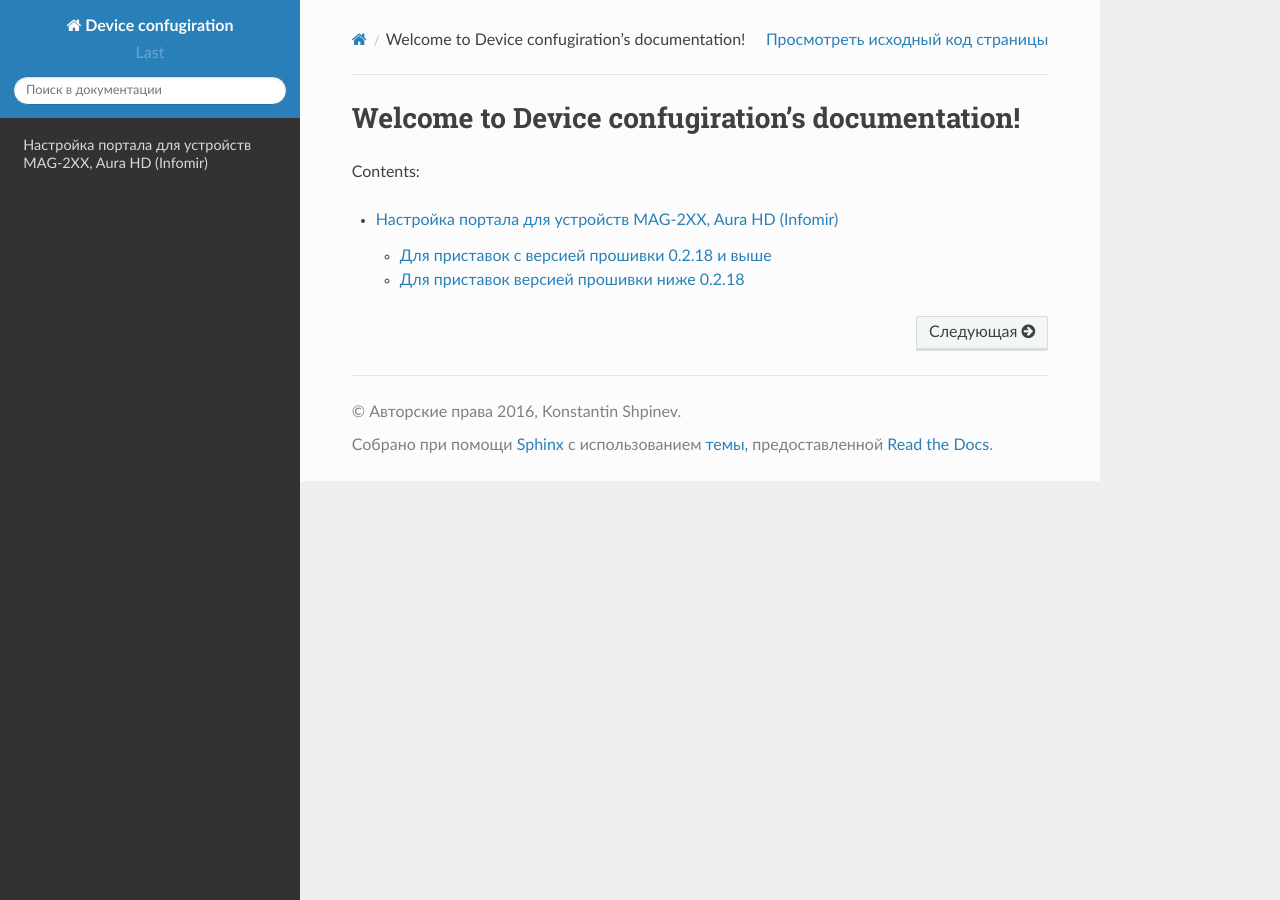
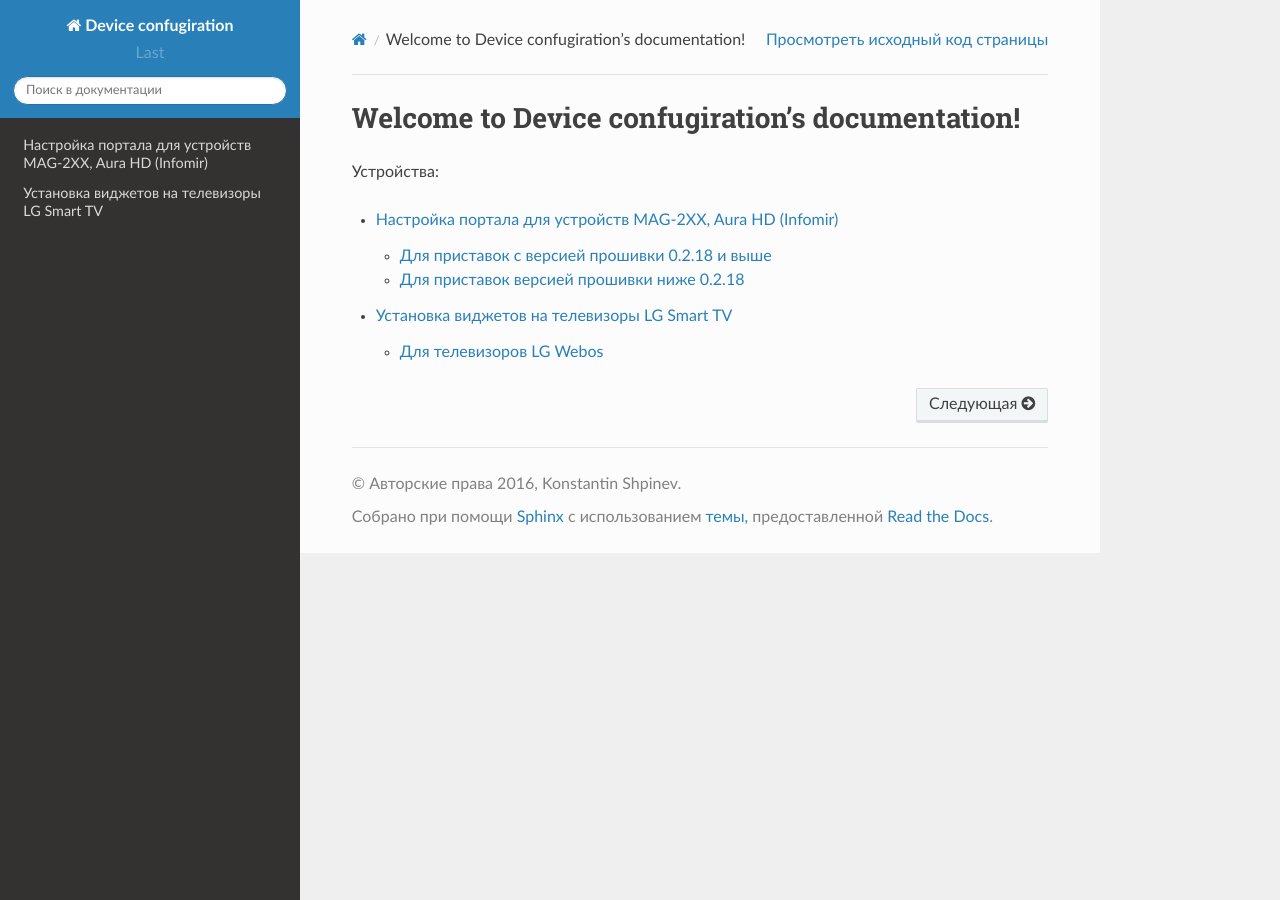
Before and after one commit to microimpuls/device-configuration-manuals, a Sphinx documentation site: the page built from source/index.rst, in a window 1280 px wide. Built offline with Sphinx 7.4.7 and the Read the Docs theme 2.0.0, drawn with Linux system fonts in a browser that asks for light colours; some of the changed lines change nothing that is shown.

Commit message:
lg webos

```diff
--- a/source/index.rst
+++ b/source/index.rst
@@ -6,9 +6,10 @@
 Welcome to Device confugiration's documentation!
 ================================================
 
-Contents:
+Устройства:
 
 .. toctree::
    :maxdepth: 2
 
    mag2xx.rst
+   lg.rst
--- /dev/null
+++ b/source/lg.rst
@@ -0,0 +1,60 @@
+.. _lg:
+
+********************************************
+Установка виджетов на телевизоры LG Smart TV
+********************************************
+
+.. image:: lg/logo.png
+
+Для телевизоров LG Webos
+========================
+
+1. Регистрация в портале разработчика
+
+Для начала работы необходимо зарегистрироваться на портале разработчика: http://webostv.developer.lge.com/
+Запомнить логин/пароль, он пригодится далее.
+Также необходимо скачать и установить webOS TV SDK по ссылке:   http://webostv.developer.lge.com/sdk/installation/
+
+2. Включение режима разработчика и связь ПК с ТВ
+
+Зайти в Developer Mode:
+
+.. image:: lg/1.png
+
+Ввести логин/пароль из шага 1:
+
+.. image:: lg/2.png
+
+Поставить переключатель в положение «ON» и перезагрузить телевизор:
+
+.. image:: lg/3.png
+
+Чтобы установить связь между ПК и ТВ, необходимо запустить WebOS TV CLI и ввести следующую команду:
+
+.. image:: lg/4.png
+
+Далее установить необходимые поля, как на рисунке ниже:
+
+.. image:: lg/5.png
+
+IP адрес и Passphrase находятся в Developer mode на тестовом телевизоре.
+После всех выполненных манипуляций необходимо перезагрузить телевизор.
+
+3. Установка виджета:
+Для установки виджета необходимо:
+Запустить WebOS TV CLI и ввести следующую команду:
+
+.. image:: lg/6.png
+
+Где test_tv – имя телевизора, далее – полный путь до виджета.
+Если все сделано верно, установка завершится успешно и в телевизоре появится установленный виджет.
+
+.. image:: lg/7.png
+
+4. Сброс кэша.
+
+Для сброса кэша необходимо зайти в Developer mode и в поле «Clear Cache Data» поставить переключатель на положение «ON»:
+
+.. image:: lg/8.png
+
+После этого следует выключить телевизор из розетки и снова включить.
```
Also changed, not shown: source/lg/1.png (added), source/lg/2.png (added), source/lg/3.png (added), source/lg/4.png (added), source/lg/5.png (added), source/lg/6.png (added), source/lg/7.png (added), source/lg/8.png (added), source/lg/logo.png (added).
